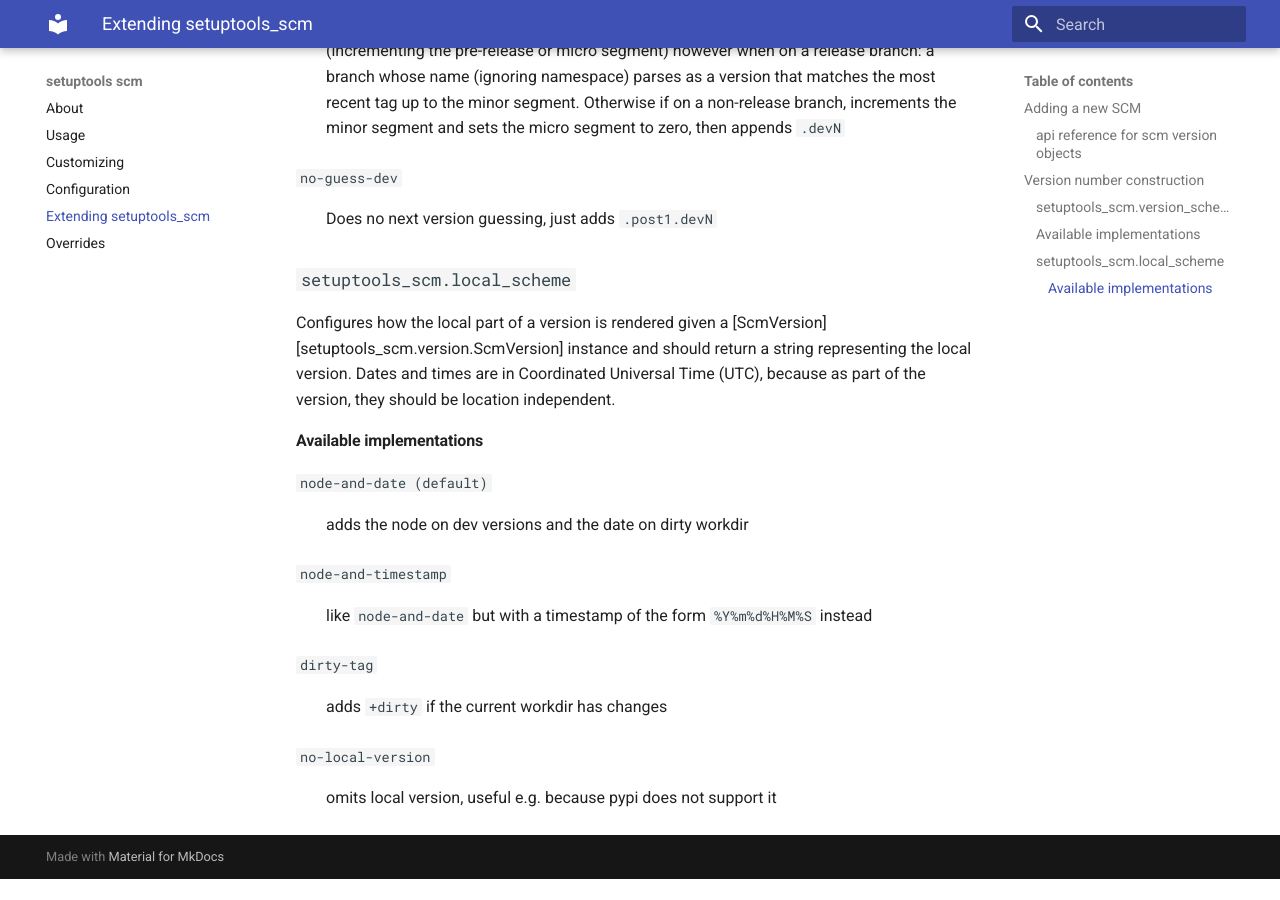
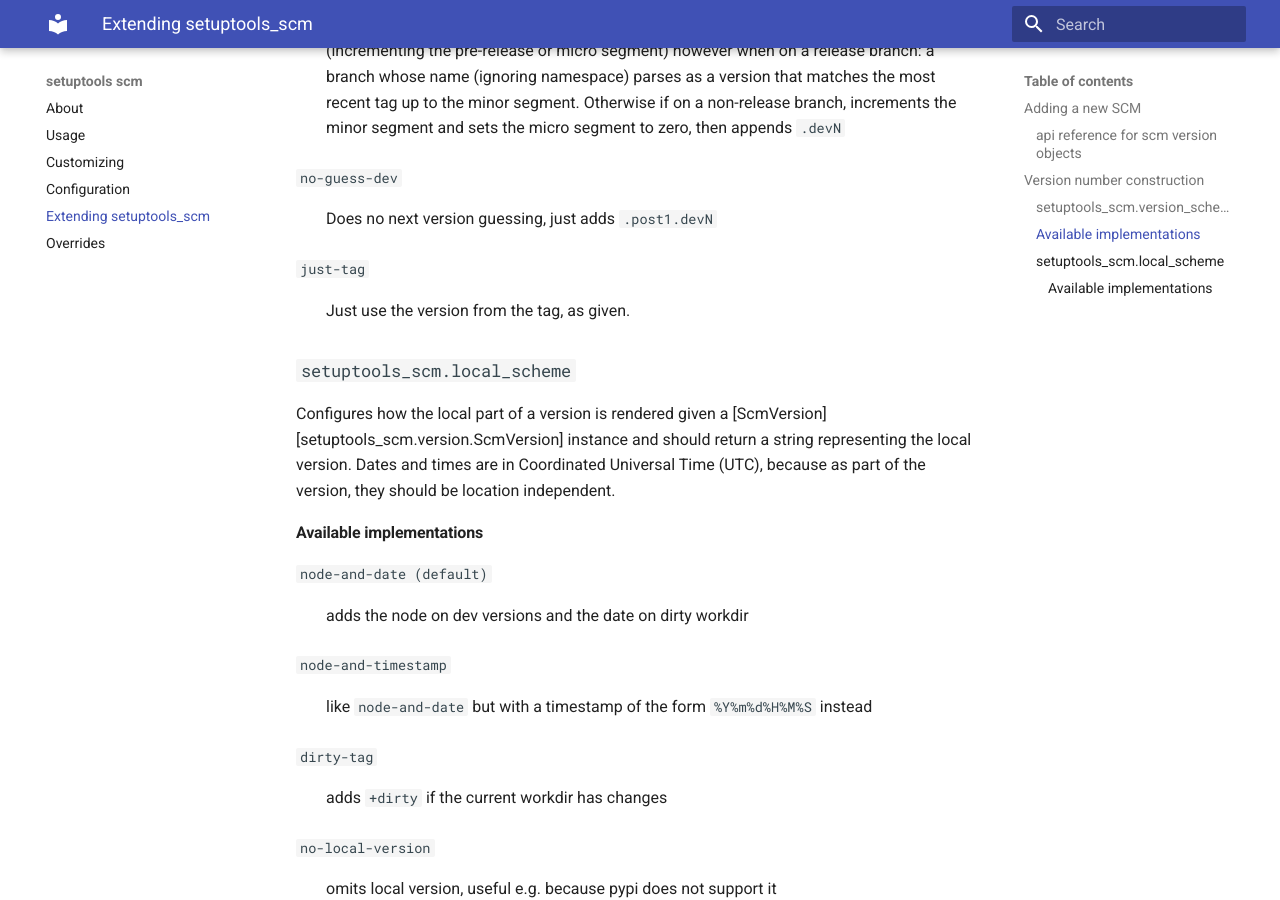
Before and after one commit to pypa/setuptools-scm, an MkDocs documentation site: the page built from docs/extending.md, in a window 1280 px wide and 900 px high, scrolled down 1873 px. Built offline with MkDocs 1.6.1 and Material for MkDocs 9.7.7, drawn with Linux system fonts in a browser that asks for light colours; before the commit the page ends 2752 px from its top, so only the background shows below that.

Commit message:
docs too

```diff
--- a/docs/extending.md
+++ b/docs/extending.md
@@ -84,6 +84,8 @@ representing the version.
 `no-guess-dev`
 : Does no next version guessing, just adds `.post1.devN`
 
+`just-tag`
+: Just use the version from the tag, as given.
 
 ### `setuptools_scm.local_scheme`
 Configures how the local part of a version is rendered given a
```
